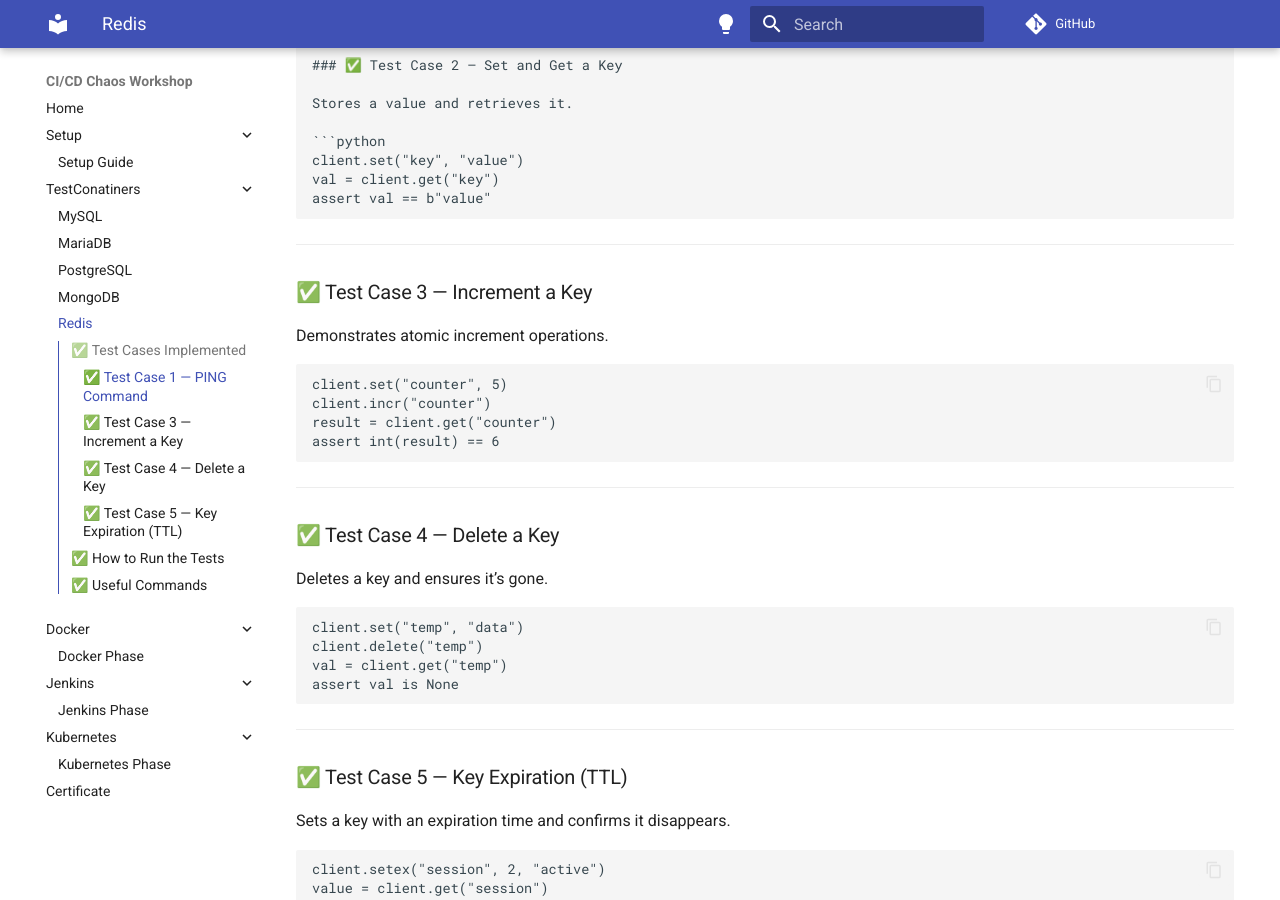
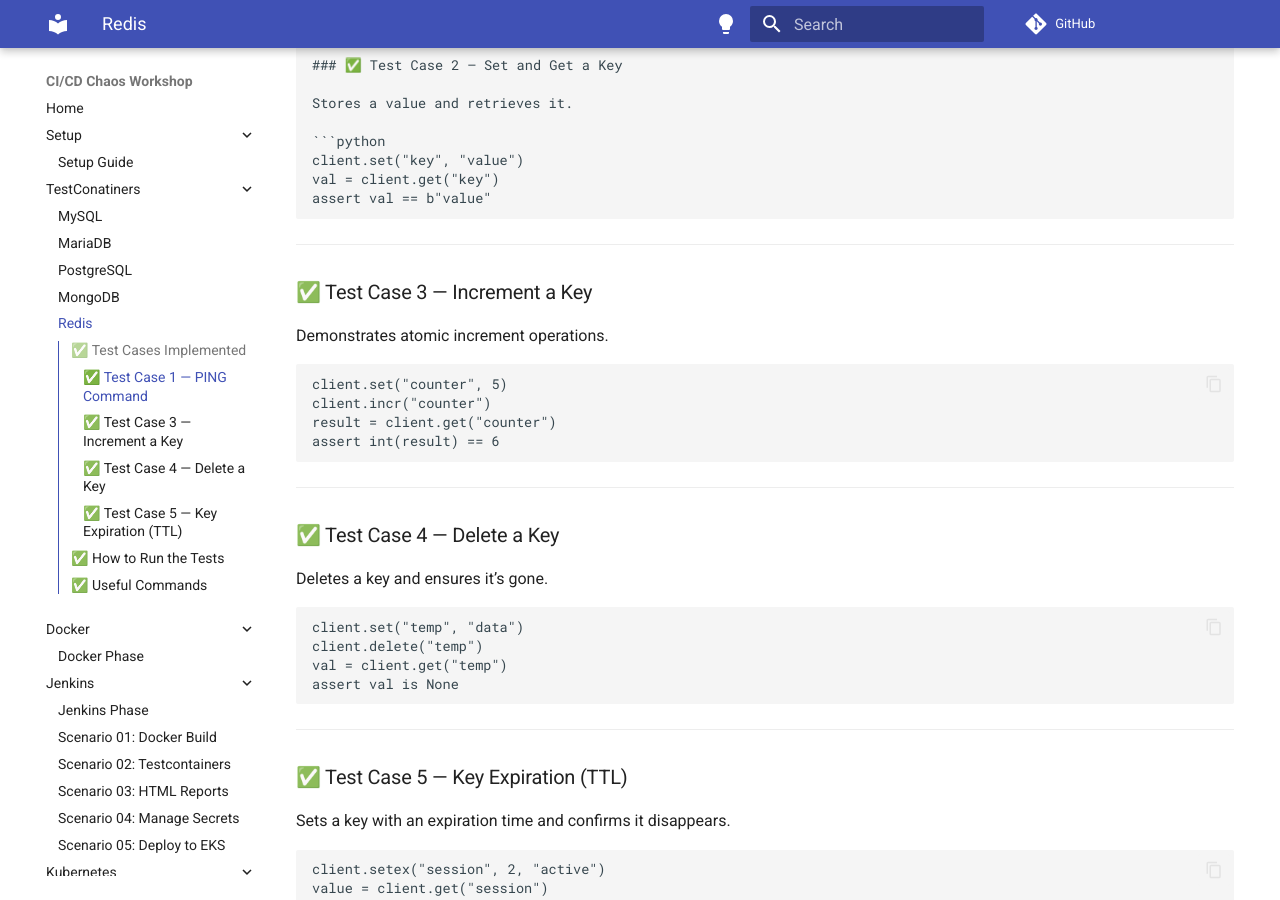
Before and after one commit to vellankikoti/ci-cd-speedrun, an MkDocs documentation site: the page built from docs/testcontainers/redis.md, in a window 1280 px wide and 900 px high, scrolled down 501 px. Built offline with MkDocs 1.6.1 and Material for MkDocs 9.7.7, drawn with Linux system fonts in a browser that asks for light colours; comment, search, counter and statistics services are not loaded.

Commit message:
added jenkins scenario 5

```diff
--- a/mkdocs.yml
+++ b/mkdocs.yml
@@ -34,15 +34,20 @@
   - Setup:
       - Setup Guide: phases/setup.md
   - TestConatiners:
-      - MySQL: databases/mysql.md
-      - MariaDB: databases/mariadb.md
-      - PostgreSQL: databases/postgres.md
-      - MongoDB: databases/mongodb.md
-      - Redis: databases/redis.md
+      - MySQL: testcontainers/mysql.md
+      - MariaDB: testcontainers/mariadb.md
+      - PostgreSQL: testcontainers/postgres.md
+      - MongoDB: testcontainers/mongodb.md
+      - Redis: testcontainers/redis.md
   - Docker:
       - Docker Phase: phases/docker.md
   - Jenkins:
       - Jenkins Phase: phases/jenkins.md
+      - "Scenario 01: Docker Build": jenkins/scenario_01_docker_build.md
+      - "Scenario 02: Testcontainers": jenkins/scenario_02_testcontainers.md
+      - "Scenario 03: HTML Reports": jenkins/scenario_03_html_reports.md
+      - "Scenario 04: Manage Secrets": jenkins/scenario_04_manage_secrets.md
+      - "Scenario 05: Deploy to EKS": jenkins/scenario_05_deploy_eks.md
   - Kubernetes:
       - Kubernetes Phase: phases/k8s.md
   - Certificate: certificate.md
```
Also changed, not shown: docs/testcontainers/mariadb.md (renamed from docs/databases/mariadb.md), docs/testcontainers/mongodb.md (renamed from docs/databases/mongodb.md), docs/testcontainers/mysql.md (renamed from docs/databases/mysql.md), docs/testcontainers/postgres.md (renamed from docs/databases/postgres.md), docs/testcontainers/redis.md (renamed from docs/databases/redis.md).
